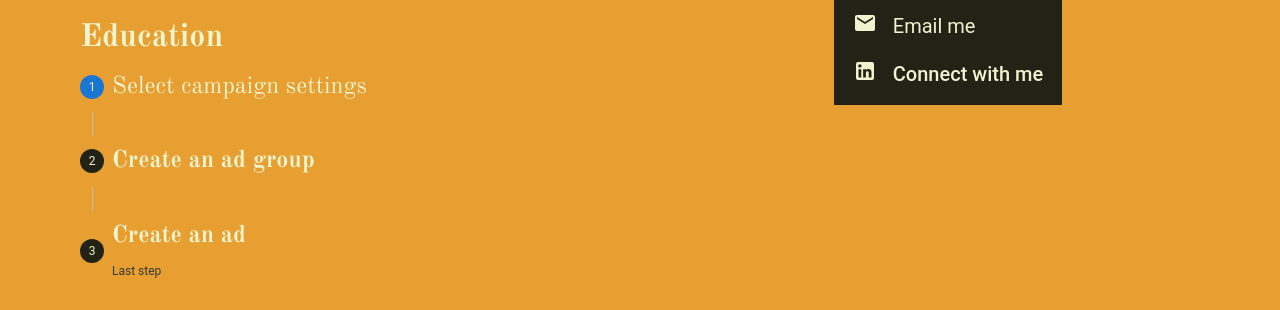
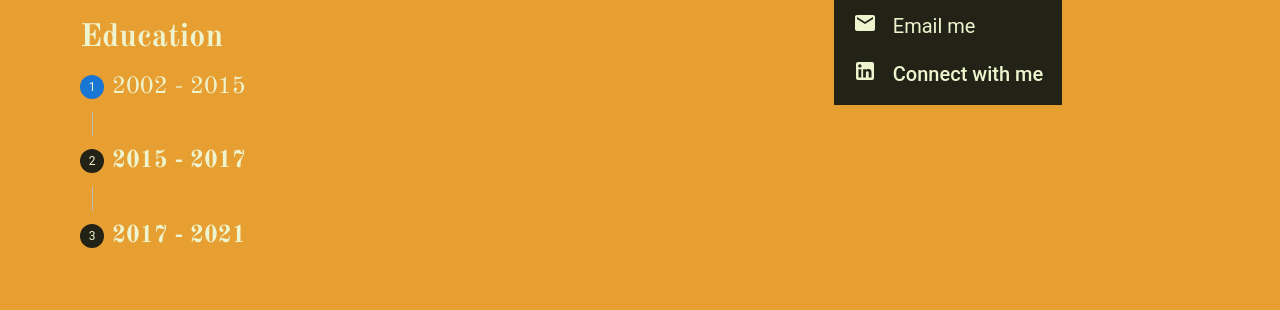
Before and after one commit to RamyaKasara/portfolioRK-app, a React (Vite) app: page /about-me in a window 1280 px wide. Shown: the part 642-952 px from the top of the page. Built offline with nearby package versions, Linux system fonts and the light colour scheme; a web font is replaced by a local one.

Commit message:
rendering step content in timeline

```diff
--- a/src/components/timeline.jsx
+++ b/src/components/timeline.jsx
@@ -25,16 +25,19 @@ const StyledStepLabel = styled(StepLabel)(({ theme }) => ({
 
 
 function Timeline({ steps }) {
+    console.log("steps", steps);
     const [activeStep, setActiveStep] = React.useState(0);
 
     const [expandedSteps, setExpandedSteps] = React.useState(
-        Array(steps.length).fill(false)
+        new Array(steps.length).fill(false)
     );
 
     const handleToggleExpand = (index) => {
-        setExpandedSteps((prevExpandedSteps) =>
-            prevExpandedSteps.map((isExpanded, i) => (i === index ? !isExpanded : isExpanded))
-        );
+        console.log("index", index);
+        const newExpandedSteps = [...expandedSteps];
+        newExpandedSteps[index] = !newExpandedSteps[index]; // Toggle the clicked step
+        setExpandedSteps(newExpandedSteps);
+        console.log(expandedSteps);
     };
 
     const handleReset = () => {
@@ -43,35 +46,24 @@ function Timeline({ steps }) {
 
     return (
         <Box sx={{ maxWidth: 400 }}>
-            <Stepper activeStep={activeStep} orientation="vertical">
+            <Stepper orientation="vertical">
                 {steps.map((step, index) => (
-                    <Step sx={{ color: theme.palette.background.primary }} key={step.label}>
+                    <Step sx={{ color: theme.palette.background.primary }} key={index}>
                         <StyledStepLabel
                             onClick={() => handleToggleExpand(index)} // Toggle collapse on click
-                            optional={
-                                index === steps.length - 1 ? (
-                                <Typography variant="caption">Last step</Typography>
-                                ) : null
-                            }
                         >
-                        {step.label}
+                            {step.label}
                         </StyledStepLabel>
                         {expandedSteps[index] && ( // Conditionally render StepContent
-                            <StepContent>
+                            <div style={{ paddingLeft: '32px', marginTop: '8px' }}>
                                 <Typography variant="body1">{step.description}</Typography>
-                            </StepContent>
+                            </div>
                         )}
                     </Step>
                 ))}
             </Stepper>
-            {activeStep === steps.length && (
-                <Paper square elevation={0} sx={{ p: 3 }}>
-                <Typography>All steps completed - you&apos;re finished</Typography>
-                <Button onClick={handleReset} sx={{ mt: 1, mr: 1 }}>
-                    Reset
-                </Button>
-                </Paper>
-            )}
+
+
         </Box>
      );
 }
--- a/src/pages/aboutme/education.jsx
+++ b/src/pages/aboutme/education.jsx
@@ -6,22 +6,16 @@ import theme from '../../theme.js';
 
 const steps = [
   {
-    label: 'Select campaign settings',
-    description: `For each ad campaign that you create, you can control how much
-              you're willing to spend on clicks and conversions, which networks
-              and geographical locations you want your ads to show on, and more.`,
+    label: '2002 - 2015',
+    description: `Delhi Public School - Bangalore South : CBSE`,
   },
   {
-    label: 'Create an ad group',
-    description:
-      'An ad group contains one or more ads which target a shared set of keywords.',
+    label: '2015 - 2017',
+    description: 'Sri Chaitanya PU College : Pre-university',
   },
   {
-    label: 'Create an ad',
-    description: `Try out different ad text to see what brings in the most customers,
-              and learn how to enhance your ads using features like ad extensions.
-              If you run into any problems with your ads, find out how to tell if
-              they're running and how to resolve approval issues.`,
+    label: '2017 - 2021',
+    description: `PES University : Bachelor of Technology - Electrical and Electronics Engineering`,
   },
 ];
 
--- a/src/pages/aboutme/index.jsx
+++ b/src/pages/aboutme/index.jsx
@@ -63,7 +63,8 @@ function AboutMePage() {
                                 alt="ghosty-books-micron"
                                 sx={{
                                     paddingTop: '5px',
-                                    minHeight: { xs: '20rem', md: '26rem', lg: '28rem' }, // Responsive height
+                                    height: { xs: '20rem'},
+                                    minHeight: { md: '26rem', lg: '28rem' }, // Responsive height
                                 }}
                             />
                         </Box>
```
